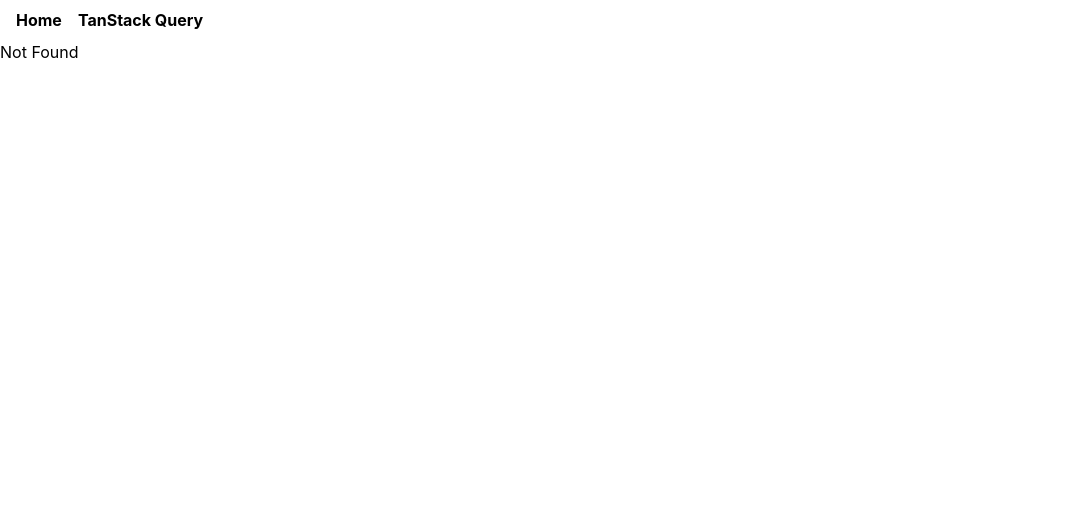
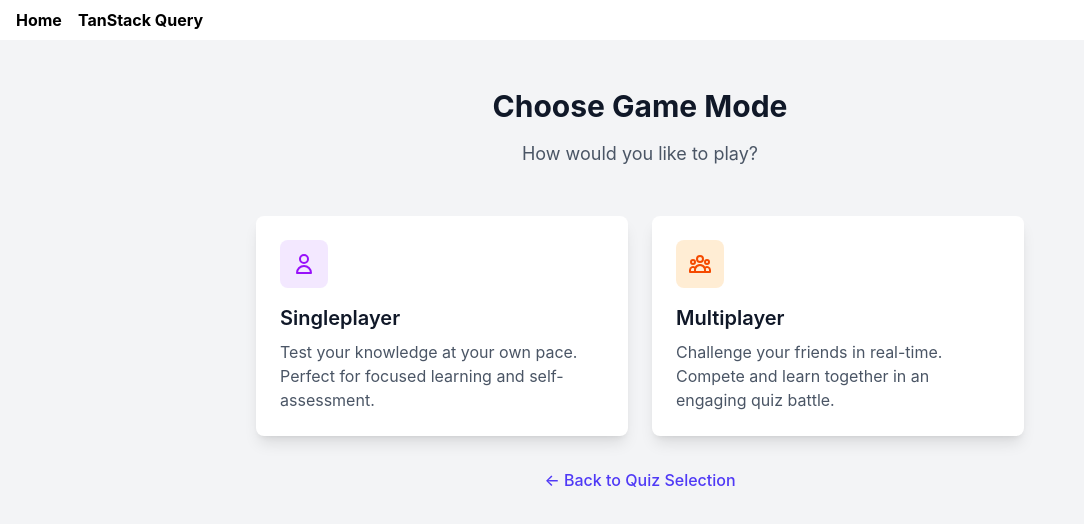
Before and after one commit to jjmaturino/meta-llama-hackathon, a React (Vite) app in the folder frontend/: page /game-mode in a window 1280 px wide. Before the commit this address had no page. Shown: the top 524 px of the page, without its empty margins (0-1084 px from the left). Built offline with nearby package versions, Linux system fonts and the light colour scheme.

Commit message:
quiz & multi

```diff
--- a/frontend/src/components/NotesGraph.tsx
+++ b/frontend/src/components/NotesGraph.tsx
@@ -36,8 +36,8 @@ const HoverMenu: React.FC<HoverMenuProps> = ({ note, position, onClose, onRefres
     <div
       className="absolute bg-white rounded-bl-lg shadow-lg p-4 w-64 z-50 border-b border-l border-gray-200"
       style={{
-        top: -70,
-        right: -30,
+        top: -60,
+        right: -20,
       }}
     >
       <div className="flex justify-between items-start mb-3">
--- a/frontend/src/routeTree.gen.ts
+++ b/frontend/src/routeTree.gen.ts
@@ -16,6 +16,7 @@ import { Route as TestCreateMultiselectImport } from './routes/test-create-multi
 import { Route as QuizzesImport } from './routes/quizzes'
 import { Route as QuizSelectionImport } from './routes/quiz-selection'
 import { Route as ProfileImport } from './routes/profile'
+import { Route as GameModeImport } from './routes/game-mode'
 import { Route as IndexImport } from './routes/index'
 import { Route as QuizzesIndexImport } from './routes/quizzes/index'
 import { Route as NotesIndexImport } from './routes/notes/index'
@@ -51,6 +52,12 @@ const QuizSelectionRoute = QuizSelectionImport.update({
 const ProfileRoute = ProfileImport.update({
   id: '/profile',
   path: '/profile',
+  getParentRoute: () => rootRoute,
+} as any)
+
+const GameModeRoute = GameModeImport.update({
+  id: '/game-mode',
+  path: '/game-mode',
   getParentRoute: () => rootRoute,
 } as any)
 
@@ -93,6 +100,13 @@ declare module '@tanstack/react-router' {
       path: '/'
       fullPath: '/'
       preLoaderRoute: typeof IndexImport
+      parentRoute: typeof rootRoute
+    }
+    '/game-mode': {
+      id: '/game-mode'
+      path: '/game-mode'
+      fullPath: '/game-mode'
+      preLoaderRoute: typeof GameModeImport
       parentRoute: typeof rootRoute
     }
     '/profile': {
@@ -176,6 +190,7 @@ const QuizzesRouteWithChildren =
 
 export interface FileRoutesByFullPath {
   '/': typeof IndexRoute
+  '/game-mode': typeof GameModeRoute
   '/profile': typeof ProfileRoute
   '/quiz-selection': typeof QuizSelectionRoute
   '/quizzes': typeof QuizzesRouteWithChildren
@@ -189,6 +204,7 @@ export interface FileRoutesByFullPath {
 
 export interface FileRoutesByTo {
   '/': typeof IndexRoute
+  '/game-mode': typeof GameModeRoute
   '/profile': typeof ProfileRoute
   '/quiz-selection': typeof QuizSelectionRoute
   '/test-create-multiselect': typeof TestCreateMultiselectRoute
@@ -202,6 +218,7 @@ export interface FileRoutesByTo {
 export interface FileRoutesById {
   __root__: typeof rootRoute
   '/': typeof IndexRoute
+  '/game-mode': typeof GameModeRoute
   '/profile': typeof ProfileRoute
   '/quiz-selection': typeof QuizSelectionRoute
   '/quizzes': typeof QuizzesRouteWithChildren
@@ -217,6 +234,7 @@ export interface FileRouteTypes {
   fileRoutesByFullPath: FileRoutesByFullPath
   fullPaths:
     | '/'
+    | '/game-mode'
     | '/profile'
     | '/quiz-selection'
     | '/quizzes'
@@ -229,6 +247,7 @@ export interface FileRouteTypes {
   fileRoutesByTo: FileRoutesByTo
   to:
     | '/'
+    | '/game-mode'
     | '/profile'
     | '/quiz-selection'
     | '/test-create-multiselect'
@@ -240,6 +259,7 @@ export interface FileRouteTypes {
   id:
     | '__root__'
     | '/'
+    | '/game-mode'
     | '/profile'
     | '/quiz-selection'
     | '/quizzes'
@@ -254,6 +274,7 @@ export interface FileRouteTypes {
 
 export interface RootRouteChildren {
   IndexRoute: typeof IndexRoute
+  GameModeRoute: typeof GameModeRoute
   ProfileRoute: typeof ProfileRoute
   QuizSelectionRoute: typeof QuizSelectionRoute
   QuizzesRoute: typeof QuizzesRouteWithChildren
@@ -266,6 +287,7 @@ export interface RootRouteChildren {
 
 const rootRouteChildren: RootRouteChildren = {
   IndexRoute: IndexRoute,
+  GameModeRoute: GameModeRoute,
   ProfileRoute: ProfileRoute,
   QuizSelectionRoute: QuizSelectionRoute,
   QuizzesRoute: QuizzesRouteWithChildren,
@@ -287,6 +309,7 @@ export const routeTree = rootRoute
       "filePath": "__root.tsx",
       "children": [
         "/",
+        "/game-mode",
         "/profile",
         "/quiz-selection",
         "/quizzes",
@@ -299,6 +322,9 @@ export const routeTree = rootRoute
     },
     "/": {
       "filePath": "index.tsx"
+    },
+    "/game-mode": {
+      "filePath": "game-mode.tsx"
     },
     "/profile": {
       "filePath": "profile.tsx"
--- /dev/null
+++ b/frontend/src/routes/game-mode.tsx
@@ -0,0 +1,84 @@
+import { createFileRoute, Link } from '@tanstack/react-router';
+
+interface GameModeSearchParams {
+  noteId?: string;
+  quizType: 'multiselect' | 'shortanswer';
+}
+
+export const Route = createFileRoute('/game-mode')({
+  validateSearch: (search: Record<string, unknown>): GameModeSearchParams => {
+    return {
+      noteId: search.noteId as string | undefined,
+      quizType: search.quizType as 'multiselect' | 'shortanswer',
+    };
+  },
+  component: GameModePage,
+});
+
+function GameModePage() {
+  const { search } = Route.useMatch();
+  const { noteId, quizType } = search;
+
+  const targetRoute = quizType === 'multiselect' ? '/test-create-multiselect' : '/test-create-shortanswer';
+
+  return (
+    <div className="min-h-screen bg-gray-100 py-12 px-4 sm:px-6 lg:px-8">
+      <div className="max-w-3xl mx-auto">
+        <div className="text-center mb-12">
+          <h1 className="text-3xl font-bold text-gray-900 mb-4">Choose Game Mode</h1>
+          <p className="text-lg text-gray-600">How would you like to play?</p>
+        </div>
+
+        <div className="grid grid-cols-1 md:grid-cols-2 gap-6">
+          {/* Singleplayer Card */}
+          <Link
+            to={targetRoute}
+            search={{ noteId, mode: 'single' }}
+            className="bg-white rounded-lg shadow-lg overflow-hidden hover:shadow-xl transition-shadow duration-300 transform hover:-translate-y-1"
+          >
+            <div className="p-6">
+              <div className="w-12 h-12 bg-purple-100 rounded-lg flex items-center justify-center mb-4">
+                <svg className="w-6 h-6 text-purple-600" fill="none" stroke="currentColor" viewBox="0 0 24 24">
+                  <path strokeLinecap="round" strokeLinejoin="round" strokeWidth={2} d="M16 7a4 4 0 11-8 0 4 4 0 018 0zM12 14a7 7 0 00-7 7h14a7 7 0 00-7-7z" />
+                </svg>
+              </div>
+              <h2 className="text-xl font-semibold text-gray-900 mb-2">Singleplayer</h2>
+              <p className="text-gray-600">
+                Test your knowledge at your own pace. Perfect for focused learning and self-assessment.
+              </p>
+            </div>
+          </Link>
+
+          {/* Multiplayer Card */}
+          <Link
+            to={targetRoute}
+            search={{ noteId, mode: 'multi' }}
+            className="bg-white rounded-lg shadow-lg overflow-hidden hover:shadow-xl transition-shadow duration-300 transform hover:-translate-y-1"
+          >
+            <div className="p-6">
+              <div className="w-12 h-12 bg-orange-100 rounded-lg flex items-center justify-center mb-4">
+                <svg className="w-6 h-6 text-orange-600" fill="none" stroke="currentColor" viewBox="0 0 24 24">
+                  <path strokeLinecap="round" strokeLinejoin="round" strokeWidth={2} d="M17 20h5v-2a3 3 0 00-5.356-1.857M17 20H7m10 0v-2c0-.656-.126-1.283-.356-1.857M7 20H2v-2a3 3 0 015.356-1.857M7 20v-2c0-.656.126-1.283.356-1.857m0 0a5.002 5.002 0 019.288 0M15 7a3 3 0 11-6 0 3 3 0 016 0zm6 3a2 2 0 11-4 0 2 2 0 014 0zM7 10a2 2 0 11-4 0 2 2 0 014 0z" />
+                </svg>
+              </div>
+              <h2 className="text-xl font-semibold text-gray-900 mb-2">Multiplayer</h2>
+              <p className="text-gray-600">
+                Challenge your friends in real-time. Compete and learn together in an engaging quiz battle.
+              </p>
+            </div>
+          </Link>
+        </div>
+
+        <div className="mt-8 text-center">
+          <Link
+            to="/quiz-selection"
+            search={{ noteId }}
+            className="text-indigo-600 hover:text-indigo-800 font-medium"
+          >
+            ← Back to Quiz Selection
+          </Link>
+        </div>
+      </div>
+    </div>
+  );
+}
--- a/frontend/src/routes/quiz-selection.tsx
+++ b/frontend/src/routes/quiz-selection.tsx
@@ -28,8 +28,8 @@ function QuizSelectionPage() {
         <div className="grid grid-cols-1 md:grid-cols-2 gap-6">
           {/* Multiple Choice Quiz Card */}
           <Link
-            to="/test-create-multiselect"
-            search={{ noteId }}
+            to="/game-mode"
+            search={{ noteId, quizType: 'multiselect' }}
             className="bg-white rounded-lg shadow-lg overflow-hidden hover:shadow-xl transition-shadow duration-300 transform hover:-translate-y-1"
           >
             <div className="p-6">
@@ -47,8 +47,8 @@ function QuizSelectionPage() {
 
           {/* Short Answer Quiz Card */}
           <Link
-            to="/test-create-shortanswer"
-            search={{ noteId }}
+            to="/game-mode"
+            search={{ noteId, quizType: 'shortanswer' }}
             className="bg-white rounded-lg shadow-lg overflow-hidden hover:shadow-xl transition-shadow duration-300 transform hover:-translate-y-1"
           >
             <div className="p-6">
```
